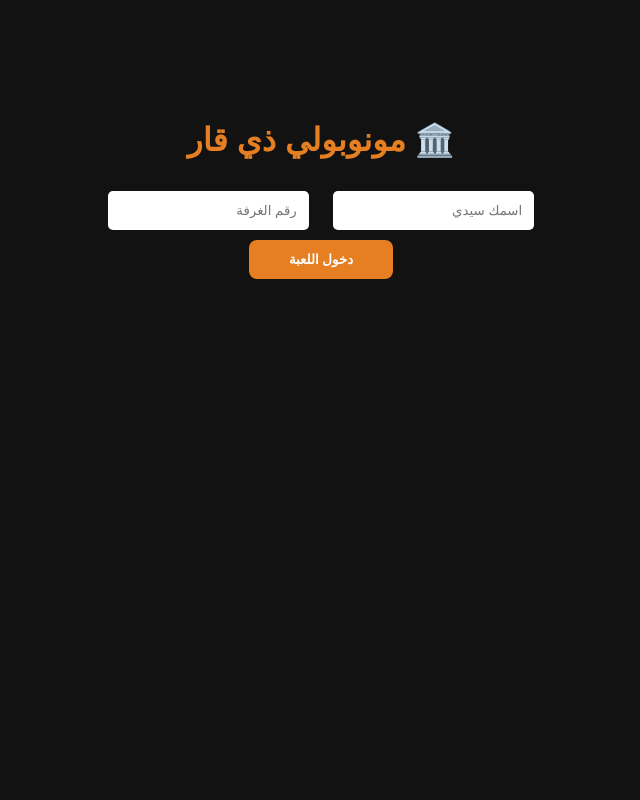
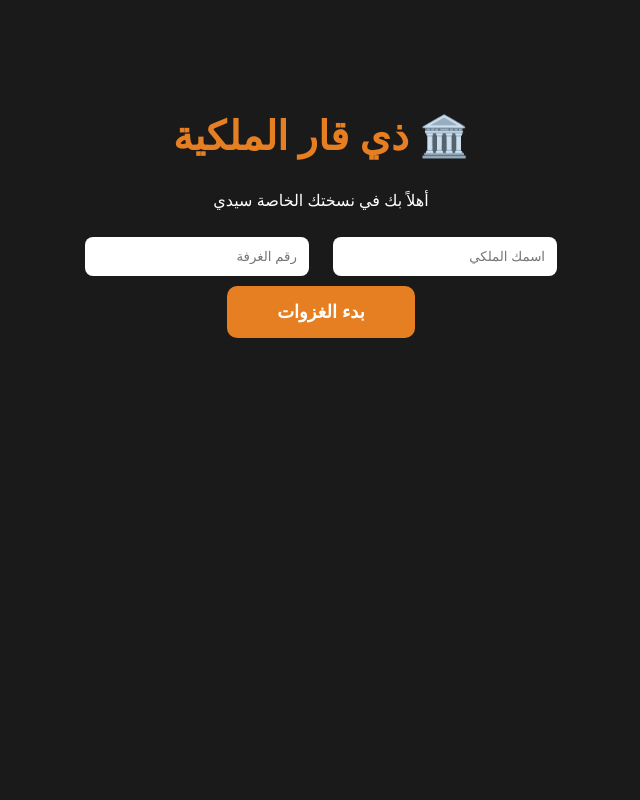
Before and after one commit to jmsksks6-source/nasiriya-monopoly, a Flask app: page / in a window 1280 px wide. Shown: the whole page, without its empty margins (319-959 px from the left). Run offline with Flask 3, Linux system fonts and the light colour scheme; some libraries are stand-ins or nearby versions.

Commit message:
Update index.html

```diff
--- a/templates/index.html
+++ b/templates/index.html
@@ -6,46 +6,45 @@
     <title>مونوبولي ذي قار الملكية</title>
     <script src="https://cdnjs.cloudflare.com/ajax/libs/socket.io/4.0.1/socket.io.js"></script>
     <style>
-        body { background: #121212; color: white; font-family: sans-serif; margin: 0; padding: 0; overflow: hidden; display: flex; flex-direction: column; height: 100vh; }
+        body { background: #1a1a1a; color: white; font-family: 'Segoe UI', sans-serif; margin: 0; padding: 0; overflow: hidden; display: flex; flex-direction: column; height: 100vh; }
         .hidden { display: none !important; }
 
-        /* خريطة متجاوبة 11x11 */
-        .board { display: grid; grid-template-columns: repeat(11, 1fr); grid-template-rows: repeat(11, 1fr); width: 96vw; height: 96vw; background: #27ae60; border: 4px solid #1e8449; margin: 5px auto; position: relative; }
-        .cell { background: white; border: 0.2px solid #ccc; color: #333; font-size: 5px; display: flex; flex-direction: column; align-items: center; justify-content: center; position: relative; font-weight: bold; overflow: hidden; }
-        .price-tag { color: #27ae60; font-size: 4px; font-weight: bold; }
+        /* خريطة 11x11 متجاوبة سيدي */
+        .board { display: grid; grid-template-columns: repeat(11, 1fr); grid-template-rows: repeat(11, 1fr); width: 98vw; height: 98vw; background: #2ecc71; border: 4px solid #27ae60; margin: 5px auto; position: relative; box-shadow: 0 0 20px rgba(0,0,0,0.5); }
+        .cell { background: #f9f9f9; border: 0.1px solid #bdc3c7; color: #2c3e50; font-size: 5px; display: flex; flex-direction: column; align-items: center; justify-content: center; position: relative; font-weight: bold; text-align: center; }
+        .price-tag { color: #27ae60; font-size: 4px; margin-top: 1px; }
         .owner-tag { position: absolute; top: 0; width: 100%; height: 4px; z-index: 5; }
-        .token { width: 12px; height: 12px; border-radius: 50%; border: 1.5px solid white; position: absolute; z-index: 100; transition: all 0.4s ease; }
+        .token { width: 12px; height: 12px; border-radius: 50%; border: 1.5px solid white; position: absolute; z-index: 100; transition: all 0.4s cubic-bezier(0.175, 0.885, 0.32, 1.275); box-shadow: 0 2px 5px rgba(0,0,0,0.3); }
 
-        /* التحكم السفلي لإظهار النرد سيدي */
-        #controls { background: #1e272e; padding: 12px; display: flex; justify-content: space-around; align-items: center; border-top: 3px solid #e67e22; position: fixed; bottom: 0; width: 100%; z-index: 1000; box-sizing: border-box; }
-        .dice-btn { background: #e67e22; padding: 10px 20px; border-radius: 8px; font-weight: bold; border: none; color: white; font-size: 16px; box-shadow: 0 4px #a35400; }
-        .dice-btn:disabled { background: #7f8c8d; box-shadow: none; }
-        .dice-val { font-size: 30px; background: white; color: #333; padding: 0 10px; border-radius: 5px; border: 2px solid #e67e22; min-width: 40px; text-align: center; }
-
-        /* مؤثرات الزار */
+        /* الركن السفلي سيدي للنرد والمعلومات */
+        #controls { background: #2c3e50; padding: 12px; display: flex; justify-content: space-around; align-items: center; border-top: 4px solid #e67e22; position: fixed; bottom: 0; width: 100%; z-index: 1000; box-sizing: border-box; }
+        .dice-btn { background: #e67e22; padding: 10px 20px; border-radius: 8px; font-weight: bold; border: none; color: white; font-size: 16px; cursor: pointer; transition: 0.2s; }
+        .dice-btn:active { transform: scale(0.9); }
+        .dice-val { font-size: 30px; background: white; color: #333; padding: 5px 15px; border-radius: 8px; border: 2px solid #e67e22; min-width: 45px; text-align: center; font-weight: bold; }
         .shake { animation: shake 0.3s infinite; }
-        @keyframes shake { 0% { transform: rotate(0); } 50% { transform: rotate(15deg); } 100% { transform: rotate(0); } }
+        @keyframes shake { 0% { transform: rotate(0); } 25% { transform: rotate(10deg); } 75% { transform: rotate(-10deg); } 100% { transform: rotate(0); } }
     </style>
 </head>
 <body>
 
-<div id="lobby" style="text-align: center; padding-top: 100px;">
-    <h1 style="color: #e67e22;">🏛️ مونوبولي ذي قار</h1>
-    <input id="p-name" placeholder="اسمك سيدي" style="padding: 12px; margin: 10px; border-radius: 5px; border: none;">
-    <input id="r-id" placeholder="رقم الغرفة" style="padding: 12px; margin: 10px; border-radius: 5px; border: none;">
+<div id="lobby" style="text-align: center; padding-top: 80px;">
+    <h1 style="color: #e67e22; font-size: 2.5em;">🏛️ ذي قار الملكية</h1>
+    <p>أهلاً بك في نسختك الخاصة سيدي</p>
+    <input id="p-name" placeholder="اسمك الملكي" style="padding: 12px; margin: 10px; width: 200px; border-radius: 8px; border: none;">
+    <input id="r-id" placeholder="رقم الغرفة" style="padding: 12px; margin: 10px; width: 200px; border-radius: 8px; border: none;">
     <br>
-    <button onclick="start()" style="padding: 12px 40px; background: #e67e22; border: none; border-radius: 8px; color: white; font-weight: bold;">دخول اللعبة</button>
+    <button onclick="enterGame()" style="padding: 15px 50px; background: #e67e22; color: white; border: none; border-radius: 10px; font-size: 18px; font-weight: bold;">بدء الغزوات</button>
 </div>
 
 <div id="game-screen" class="hidden">
     <div class="board" id="board"></div>
     <div id="controls">
-        <div>
-            <div id="money-info" style="color: #2ecc71; font-size: 20px; font-weight: bold;">💰 2000$</div>
-            <div id="turn-txt" style="font-size: 10px; color: #bdc3c7;">انتظر دورك...</div>
+        <div style="text-align: right;">
+            <div id="money-info" style="color: #2ecc71; font-size: 22px; font-weight: bold;">💰 2000$</div>
+            <div id="turn-txt" style="font-size: 11px; color: #ecf0f1;">بانتظار دورك...</div>
         </div>
-        <div id="dice-display" class="dice-val">🎲</div>
-        <button id="roll-btn" class="dice-btn" onclick="rollDice()">ارمي سيدي</button>
+        <div id="dice-box" class="dice-val">🎲</div>
+        <button id="roll-btn" class="dice-btn" onclick="roll()">ارمي الزار</button>
     </div>
 </div>
 
@@ -54,18 +53,23 @@
     let myRoom, myName, myColor = '#' + Math.floor(Math.random()*16777215).toString(16);
     let playerPositions = {};
 
-    const names = ["الثورة", "الشموخ", "أريدو", "السكك", "سومر", "المنصورية", "الحبوبي", "الجبايش", "سوق الشيوخ", "الإسكان", "أور", "الفهود", "النصر", "الرفاعي", "الشطرة", "الغدير"];
+    // توزيع الـ 40 منطقة الاحترافي سيدي
+    const names = ["الثورة", "الشموخ", "أريدو", "السكك", "سومر", "المنصورية", "الحبوبي", "الجبايش", "سوق الشيوخ", "الإسكان", "أور", "الفهود", "النصر", "الرفاعي", "الشطرة", "الغدير", "الإصلاح", "قلعة سكر", "الدواية", "البطحاء"];
     const zones = [];
     for(let i=0; i<40; i++) {
         if(i === 0) zones.push({n: "البداية", t: "start", i: "🚩", p: 0});
-        else if(i % 5 === 0) zones.push({n: "حظ", t: "luck", i: "📦", p: 0});
-        else zones.push({n: names[i%names.length], t: "p", p: 100 + (i*15), i: "🏘️"});
+        else if(i === 10) zones.push({n: "سجن الحوت", t: "jail", i: "⛓️", p: 0});
+        else if(i === 20) zones.push({n: "مواقف مجانية", t: "park", i: "🅿️", p: 0});
+        else if(i === 30) zones.push({n: "اذهب للسجن!", t: "to_jail", i: "👮", p: 0});
+        else if(i % 5 === 0 && i % 10 !== 0) zones.push({n: "صندوق الحظ", t: "luck", i: "📦", p: 0});
+        else if(i % 5 === 5 || i === 5 || i === 15 || i === 25 || i === 35) zones.push({n: "محطة القطار", t: "p", i: "🚉", p: 200});
+        else zones.push({n: names[i % names.length], t: "p", p: 100 + (i*12), i: "🏘️"});
     }
 
-    function start() {
+    function enterGame() {
         myRoom = document.getElementById('r-id').value;
         myName = document.getElementById('p-name').value;
-        if(!myRoom || !myName) return alert("سيدي، املأ البيانات أولاً");
+        if(!myRoom || !myName) return alert("سيدي، املأ البيانات أولاً!");
         socket.emit('create_room', {room: myRoom});
         socket.emit('join_game', {room: myRoom, name: myName, color: myColor});
     }
@@ -83,32 +87,32 @@
             if(i<11) { r=1; c=i+1; } else if(i<20) { r=i-9; c=11; } else if(i<31) { r=11; c=31-i; } else { r=41-i; c=1; }
             let d = document.createElement('div'); d.className = 'cell'; d.id = 'z-' + i;
             d.style.gridRow = r; d.style.gridColumn = c;
-            d.innerHTML = `<div class="owner-tag" id="tag-${i}"></div><span>${zones[i].i}</span><div style="transform: scale(0.8)">${zones[i].n}</div><div class="price-tag">${zones[i].p ? zones[i].p+'$' : ''}</div>`;
+            d.innerHTML = `<div class="owner-tag" id="tag-${i}"></div><span style="font-size: 8px;">${zones[i].i}</span><div style="transform: scale(0.8)">${zones[i].n}</div><div class="price-tag">${zones[i].p ? zones[i].p+'$' : ''}</div>`;
             b.appendChild(d);
         }
     }
 
-    function rollDice() {
-        document.getElementById('dice-display').classList.add('shake');
+    function roll() {
+        document.getElementById('dice-box').classList.add('shake');
         socket.emit('roll_dice', {room: myRoom});
     }
 
     socket.on('dice_result', async (data) => {
         const p = data.game.players.find(pl => pl.name === data.roller);
-        document.getElementById('dice-display').classList.remove('shake');
-        document.getElementById('dice-display').innerText = data.steps;
+        document.getElementById('dice-box').classList.remove('shake');
+        document.getElementById('dice-box').innerText = data.steps;
 
         let currentPos = playerPositions[p.name] || 0;
         for(let i=0; i<data.steps; i++) {
             currentPos = (currentPos + 1) % 40;
-            updateToken(p.name, currentPos, p.color);
-            await new Promise(r => setTimeout(r, 250));
+            updateUI(p.name, currentPos, p.color);
+            await new Promise(r => setTimeout(r, 250)); // سرعة المشي سيدي
         }
         playerPositions[p.name] = p.pos;
         if(data.roller === myName) handleAction(p.pos, data.game);
     });
 
-    function updateToken(name, pos, color) {
+    function updateUI(name, pos, color) {
         let old = document.getElementById('t-' + name); if(old) old.remove();
         let t = document.createElement('div'); t.className = 'token'; t.id = 't-' + name;
         t.style.background = color;
@@ -118,19 +122,19 @@
     function handleAction(pos, game) {
         const zone = zones[pos];
         if(zone.t === 'p' && !game.properties[pos]) {
-            if(confirm(`هل تشتري ${zone.n} بسعر ${zone.p}$ سيدي؟`)) {
+            if(confirm(`هل تود شراء ${zone.n} بـ ${zone.p}$ سيدي؟`)) {
                 socket.emit('buy_land', {room: myRoom, name: myName, price: zone.p, land_name: zone.n});
             }
         } else if(zone.t === 'luck') {
-            let win = (Math.floor(Math.random()*5)+1)*50;
-            alert(`📦 صندوق الحظ: ربحت عيدية ${win}$!`);
+            let win = (Math.floor(Math.random()*6)+1)*40;
+            alert(`📦 الحظ ابتسم لك: ربحت ${win}$ سيدي!`);
             socket.emit('update_money', {room: myRoom, name: myName, amount: win});
         }
     }
 
     socket.on('update_game', (game) => {
         game.players.forEach(p => {
-            if(!playerPositions[p.name]) updateToken(p.name, p.pos, p.color);
+            if(!playerPositions[p.name]) updateUI(p.name, p.pos, p.color);
             if(p.name === myName) document.getElementById('money-info').innerText = "💰 " + p.money + "$";
         });
         for(let pos in game.properties) {
@@ -138,7 +142,7 @@
             if(owner) document.getElementById('tag-'+pos).style.background = owner.color;
         }
         const turnP = game.players[game.turn];
-        document.getElementById('turn-txt').innerText = "دور: " + turnP.name;
+        document.getElementById('turn-txt').innerText = "دور الملك: " + turnP.name;
         document.getElementById('roll-btn').disabled = (turnP.name !== myName);
     });
 </script>
```
